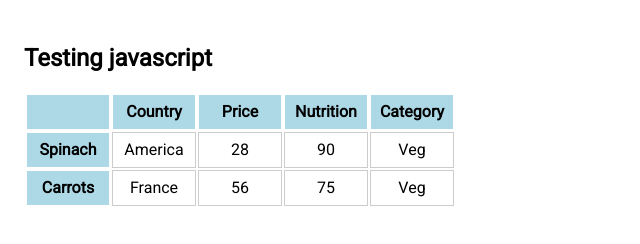
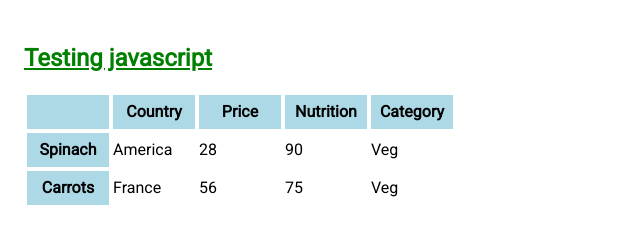
Before and after one commit to ashur-k/Java-Script-Testing, a plain HTML site: page table.html in a window 1280 px wide. Shown: the whole page, without its empty margins (0-640 px from the left). Drawn offline with nearby package versions, Linux system fonts and the light colour scheme.

Commit message:
error solve

```diff
--- a/js/myscript.js
+++ b/js/myscript.js
@@ -1,4 +1,4 @@
 $(document).ready(function() {
-    $("h2").addclass("underline");//underline all <h2> elements
-    $("ul").addclass("border"); //adds a border to all lists
+    $("h2").addClass("underline");//underline all <h2> elements
+    $("ul").addClass("border"); //adds a border to all lists
 });
--- a/table.html
+++ b/table.html
@@ -11,11 +11,11 @@
   <style>
   .underline{
       text-decoration: underline;
-      color: red;
+      color: green;
   }
   .border{
       border: solid 2px #ccc;
-  }
+  }git
     td, th {
       width: 5rem;
       height: 2rem;
```
